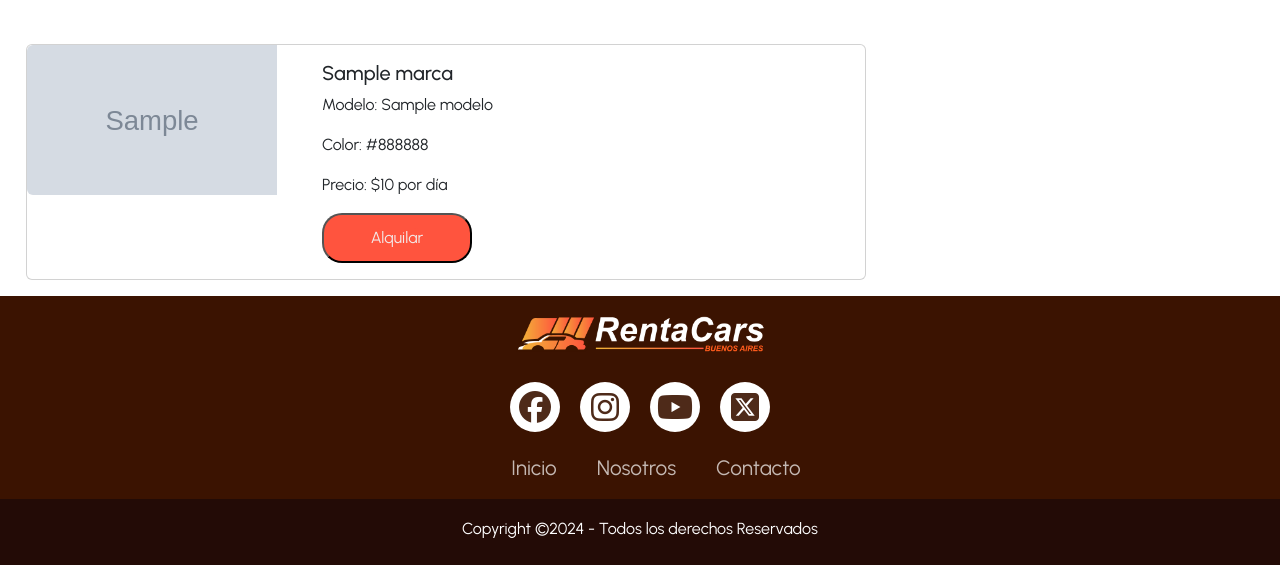
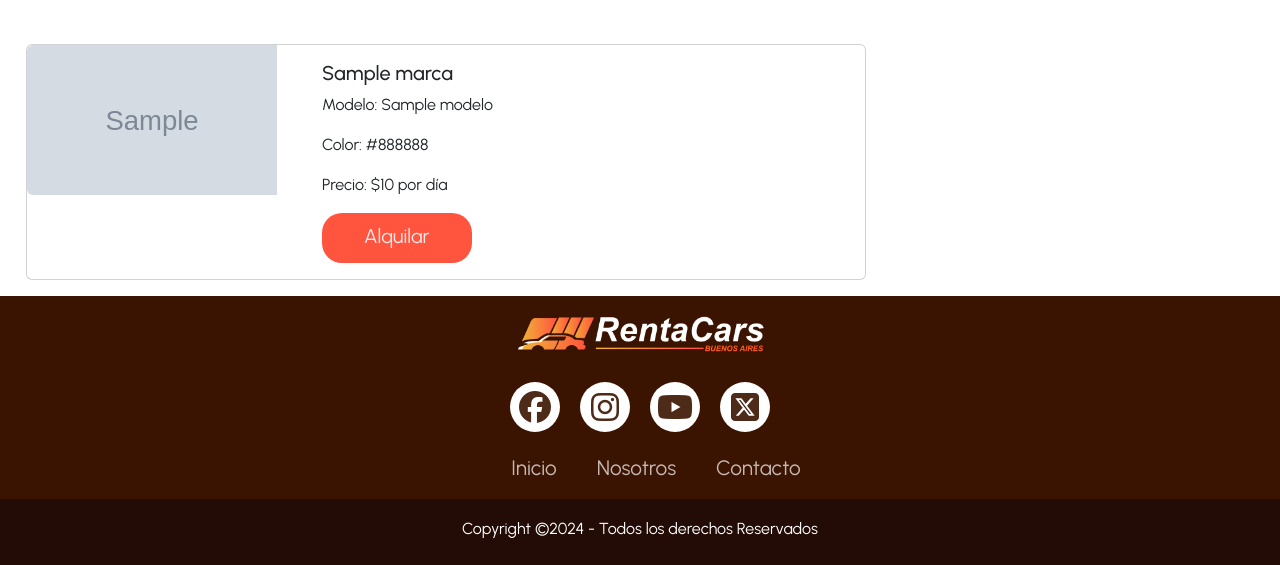
Before and after one commit to GuirinV/TP_G5_C24309_Django, a Django app: template Django/AlquilerDeAutos/rentacars/templates/rentacars/index.html in a window 1280 px wide. Shown: the part 585-1150 px from the top of the page. Run offline with Django 3.2, Linux system fonts and the light colour scheme; the template is opened without the code that fills it: most values are stand-ins (such as "Sample title", 1, 10 or a date in 2020); grey boxes marked "Sample" are stand-in pictures.

Commit message:
cambio de estilo del botón alquilar en el  index.html

```diff
--- a/Django/AlquilerDeAutos/rentacars/templates/rentacars/index.html
+++ b/Django/AlquilerDeAutos/rentacars/templates/rentacars/index.html
@@ -47,8 +47,7 @@
                   <p class="card-text">Modelo: {{ auto.modelo }}</p>
                   <p class="card-text">Color: {{ auto.color }}</p>
                   <p class="card-text">Precio: ${{ auto.precio }} por día</p>
-                  <button type="button" class="btnAlquilar"> <a href="{% url 'crear_alquiler' auto.id %}" class="btnAlquilar">Alquilar</a></button>
-
+                   <a class="btn btnAlquilar" href="{% url 'crear_alquiler' auto.id %}" role="button" style="font-size: 20px;">Alquilar</a>
               </div>
           </div>
       </div>
```
